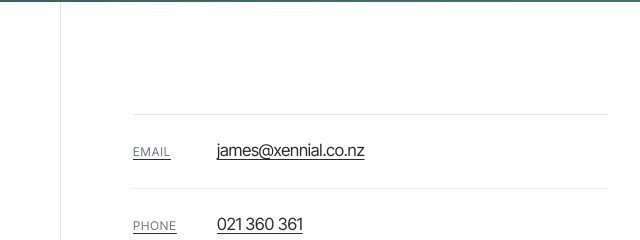
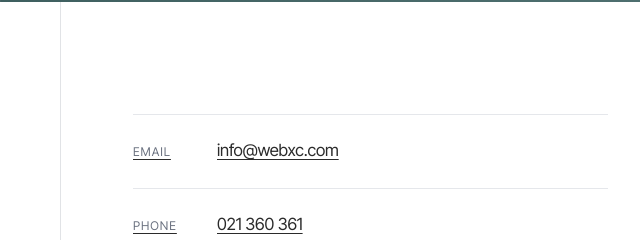
Before and after one commit to colasix/my-site, a website: page contact/index.html in a window 1280 px wide. Shown: the part 283-523 px from the top of the page, 0-640 px from the left. Drawn offline with Linux system fonts and the light colour scheme.

Commit message:
Update contact page email to info@webxc.com
Co-Authored-By: Claude Opus 4.8 (1M context) <noreply@anthropic.com>

```diff
--- a/contact/index.html
+++ b/contact/index.html
@@ -14,21 +14,21 @@
     <!-- BUILD:header -->
     <main>
 
-<section class="page-hero page-hero--dark">
+<header class="page-hero page-hero--dark">
   <div class="container container--lines">
     <h1>Let's have a conversation</h1>
     <p class="hero-sub">No pitch. No obligation. Tell us what's going on and we'll tell you what we think.</p>
   </div>
-</section>
+</header>
 
 <section class="page-section contact-page">
   <div class="container container--lines">
     <div class="contact-page-grid">
       <div class="contact-page-main">
         <div class="contact-rows">
-          <a href="mailto:james@xennial.co.nz" class="contact-row">
+          <a href="mailto:info@webxc.com" class="contact-row">
             <span class="contact-row-label">Email</span>
-            <span class="contact-row-value">james@xennial.co.nz</span>
+            <span class="contact-row-value">info@webxc.com</span>
           </a>
           <a href="tel:+6421360361" class="contact-row">
             <span class="contact-row-label">Phone</span>
```
